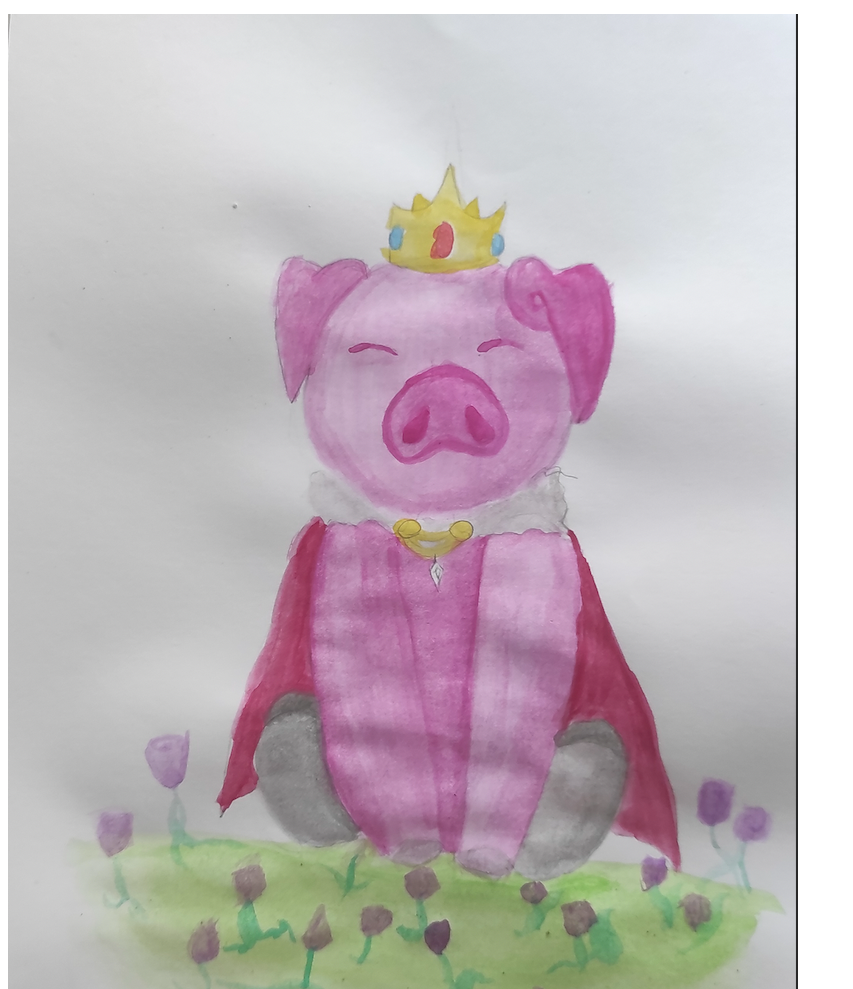
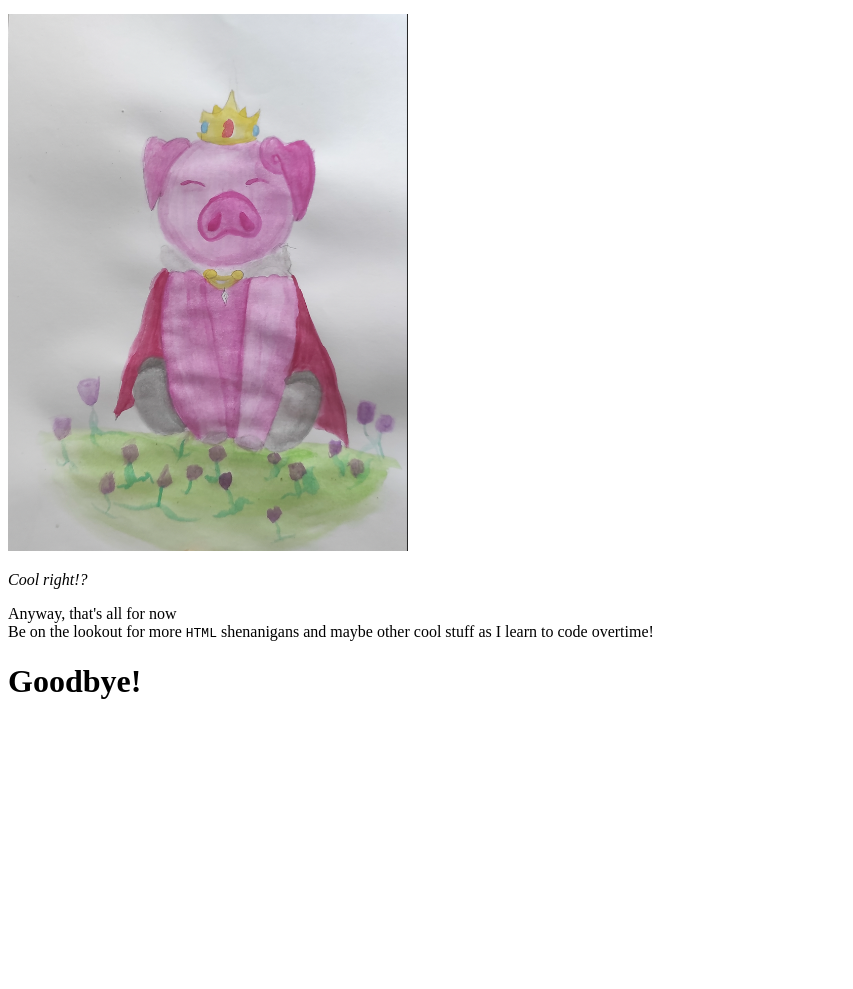
Before and after one commit to MG8mer/_1-HTML-1_, a plain HTML site: page index.html in a window 1280 px wide. Shown: the part 614-1603 px from the top of the page, without its empty margins (0-853 px from the left). After the commit the page ends 1335 px from the top, so only its background shows below. Drawn offline with Linux system fonts and the light colour scheme.

Commit message:
Added image and finished coding index.html

```diff
--- a/index.html
+++ b/index.html
@@ -2,7 +2,7 @@
 
 <html>
     <body>
-    <title>Hello Html!</title>
+    <title>Hello HTML!</title>
 
     <h1>Greetings <code>HTML</code> Enjoyers!</h1>
 
@@ -31,7 +31,14 @@
     <h2>And lastly...</h2>
     <p><strong>IMAGE!</strong></p>
 
-    <img src="techno_piggy.png" alt="Technoblade!">
+    <img src="techno_piggy.png" alt="Technoblade!" width="400" length="400">
+
+    <p><em>Cool right!?</em></p>
+
+    <p>Anyway, that's all for now<br>
+    Be on the lookout for more <code>HTML</code> shenanigans and maybe other cool stuff as I learn to code overtime!</p>
+
+    <h1>Goodbye!</h1>
 
     </body>
 </html>
```
